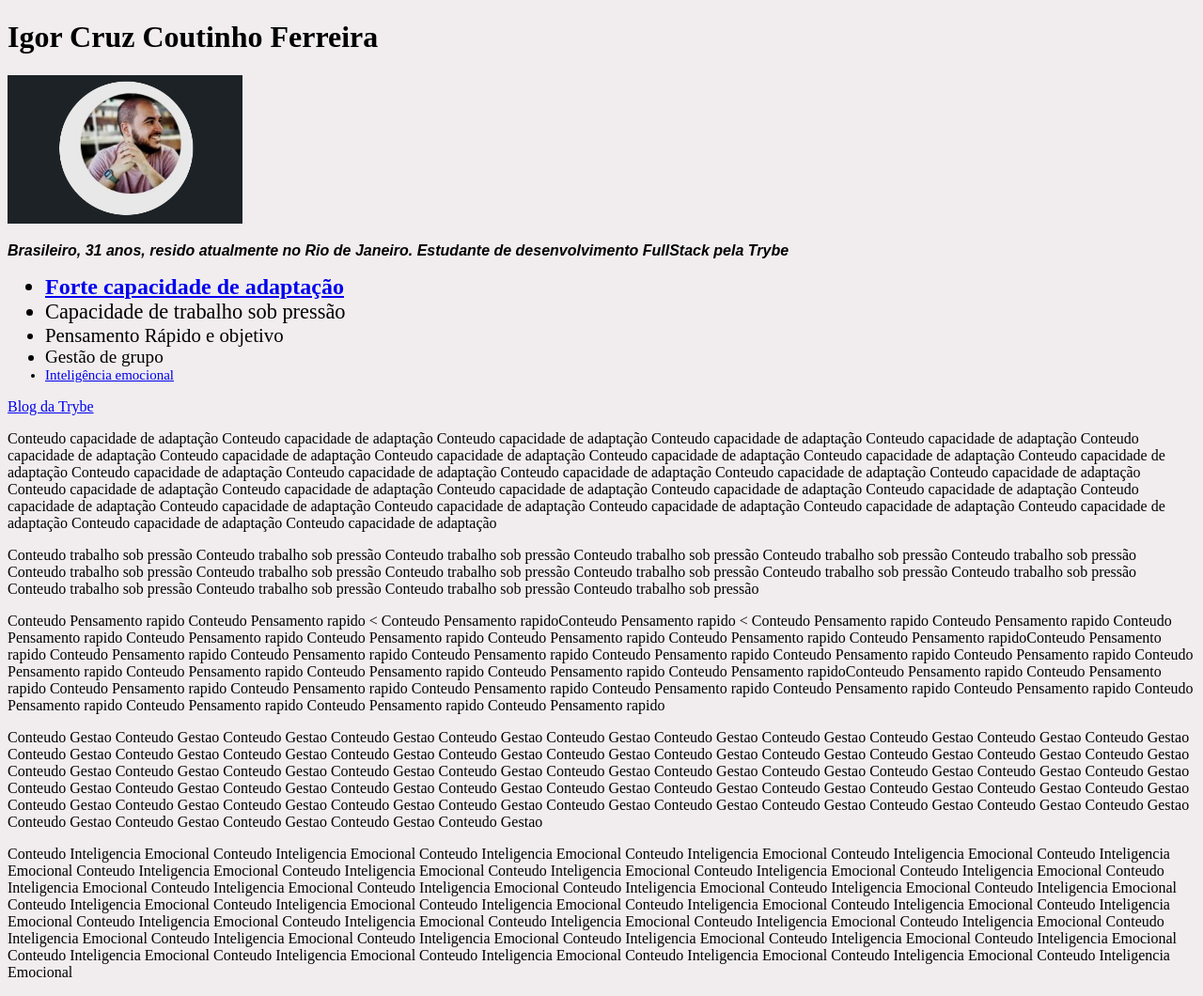
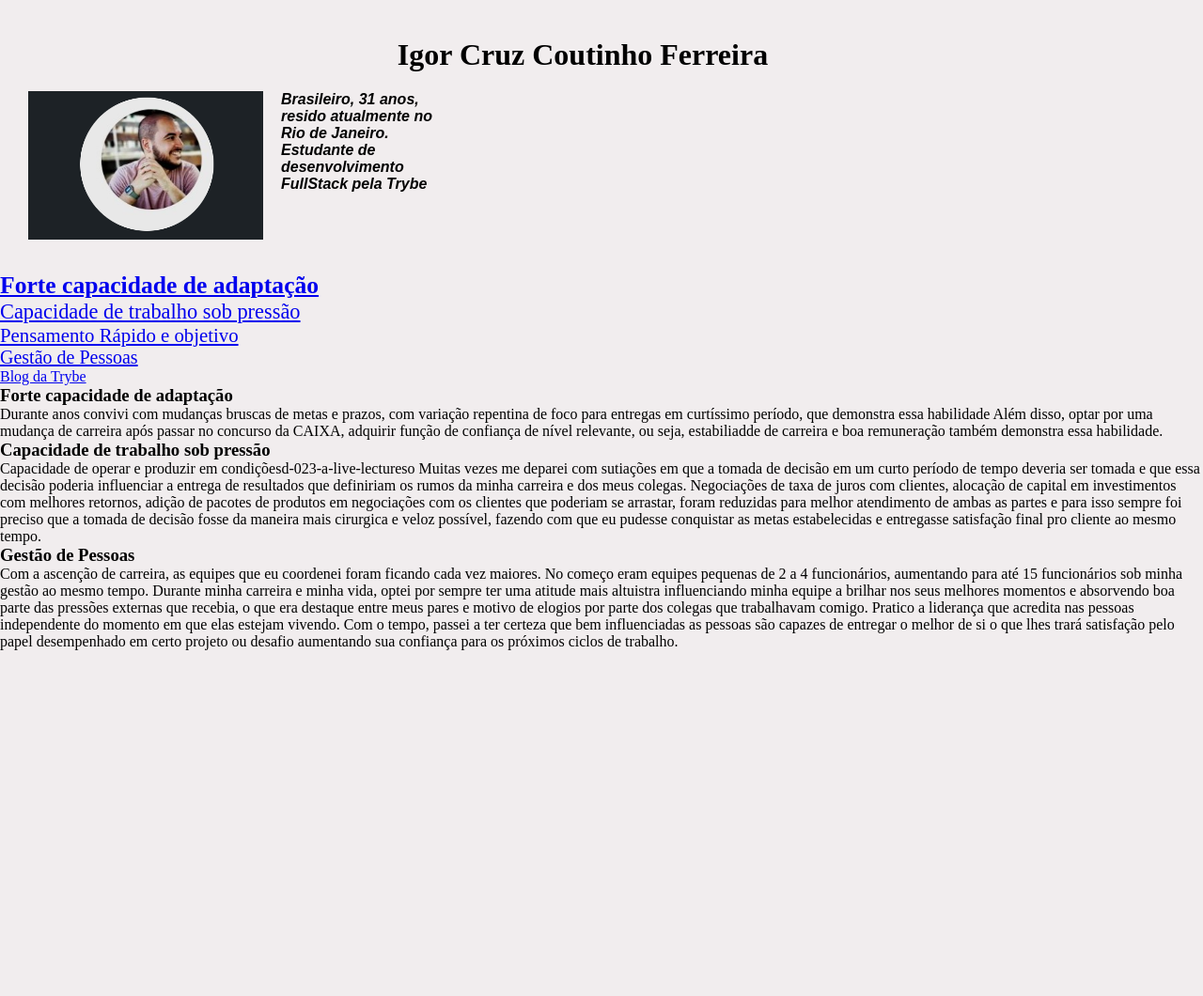
Before and after one commit to CCFerreira/CCFerreira.github.io, a plain HTML site: page index.html in a window 1280 px wide. Shown: the whole page at 94% size. After the commit the page ends 800 px from the top, so only its background shows below. Drawn offline with Linux system fonts and the light colour scheme.

Commit message:
requisitos 1,2 e 3

```diff
--- a/index.html
+++ b/index.html
@@ -4,92 +4,77 @@
 <meta charset="UTF-8">
 <title>Meu Portfólio Web</title>
 <link rel="stylesheet" type="text/css" href="style.css">
-<style>
-</style>
 </head>
 <body>
+    <div class="header">
+        <div class="titulo">
             <h1>Igor Cruz Coutinho Ferreira</h1>
+        </div>
+            <div class="apresentacao">
+                <div class="apresentacao-left">
                     <image src="Minhafoto.png"
                     alt="Foto de estudante de desenvolvimento Fullstack pela trybe"
                     width="250px">
+                </div>
+                <div class="apresentacao-right">
                     <p class="descricao"><em><strong> Brasileiro, 31 anos, resido atualmente
                         no Rio de Janeiro. Estudante de desenvolvimento
                     FullStack pela Trybe</strong></em></p>
+                </div>
+            </div>
+    </div>
 <ul>
     <li class="elemento1"><Strong><a href="#forte">Forte capacidade de adaptação</a></Strong></li>
-    <li class="elemento2">Capacidade de trabalho sob pressão</li>
-    <li class="elemento3">Pensamento Rápido e objetivo</li>
-    <li class="elemento4">Gestão de grupo</li>
-    <li class="elemento5"><a href="#inteligenciaEmocional">Inteligência emocional</a></li>
+    <li class="elemento2"><a href="#trabalho"> Capacidade de trabalho sob pressão</a></li>
+    <li class="elemento3"><a href="#pensamento">Pensamento Rápido e objetivo</a></li>
+    <li class="elemento4"><a href="#gestao">Gestão de Pessoas</a></li>
 </ul>
 <a href="https://blog.betrybe.com/?utm_medium=email&_hsmi=208321569&_hsenc=p2ANqtz-9_G9fynhmgTMtSjccNuRY4neuUSR25_XJgYX3tBp-uioFaTxwkg8BF7luDNImDfbopowIR3MqQM6SB6tKvnDi7wMOTRg&utm_content=208321569&utm_source=hs_automation"target="_blank"> Blog da Trybe</a>
-<p id="forte">Conteudo capacidade de adaptação Conteudo capacidade de adaptação
-    Conteudo capacidade de adaptação Conteudo capacidade de adaptação Conteudo capacidade de adaptação
-    Conteudo capacidade de adaptação Conteudo capacidade de adaptação
-    Conteudo capacidade de adaptação Conteudo capacidade de adaptação
-    Conteudo capacidade de adaptação Conteudo capacidade de adaptação
-    Conteudo capacidade de adaptação Conteudo capacidade de adaptação
-    Conteudo capacidade de adaptação Conteudo capacidade de adaptação
-    Conteudo capacidade de adaptação Conteudo capacidade de adaptação Conteudo capacidade de adaptação
-    Conteudo capacidade de adaptação Conteudo capacidade de adaptação
-    Conteudo capacidade de adaptação Conteudo capacidade de adaptação
-    Conteudo capacidade de adaptação Conteudo capacidade de adaptação Conteudo capacidade de adaptação
-    Conteudo capacidade de adaptação Conteudo capacidade de adaptação
-    Conteudo capacidade de adaptação Conteudo capacidade de adaptação
+<h3 id="forte">
+    Forte capacidade de adaptação
+</h3>
+<p>
+    Durante anos convivi com mudanças bruscas de metas e prazos,
+    com variação repentina de foco para entregas em curtíssimo período,
+     que demonstra essa habilidade
+    Além disso, optar por uma mudança de carreira após passar no concurso da CAIXA,
+    adquirir função de confiança de nível relevante,
+    ou seja, estabiliadde de carreira e boa remuneração
+    também demonstra essa habilidade.
+</p>
+<h3 id="trabalho">Capacidade de trabalho sob pressão</h3>
+<p>
+    Capacidade de operar e produzir em condiçõesd-023-a-live-lectureso</h3>
+    Muitas vezes me deparei com sutiações em que
+    a tomada de decisão em um curto período de tempo
+    deveria ser tomada e que essa decisão poderia influenciar
+    a entrega de resultados que definiriam os rumos da minha carreira
+    e dos meus colegas.
+     Negociações de taxa de juros com clientes,
+     alocação de capital em investimentos com melhores retornos,
+    adição de pacotes de produtos em negociações com os clientes que poderiam se arrastar,
+    foram reduzidas para melhor atendimento de ambas as partes
+    e para isso sempre foi preciso que a tomada de decisão fosse da maneira mais cirurgica e veloz possível,
+    fazendo com que eu pudesse conquistar as metas estabelecidas e entregasse satisfação final pro cliente ao mesmo tempo.
+</p>
+<h3 id="gestao"> Gestão de Pessoas</h3>
+<p>
+    Com a ascenção de carreira, as equipes que eu coordenei
+    foram ficando cada vez maiores.
+    No começo eram equipes pequenas de 2 a 4 funcionários,
+    aumentando para até 15 funcionários sob minha gestão ao mesmo tempo.
+    Durante minha carreira e minha vida,
+    optei por sempre ter uma atitude mais altuistra
+    influenciando minha equipe a brilhar nos seus melhores momentos
+    e absorvendo boa parte das pressões externas que recebia,
+    o que era destaque entre meus pares e motivo de elogios por parte dos colegas que trabalhavam comigo.
+    Pratico a liderança que acredita nas pessoas
+    independente do momento em que elas estejam vivendo.
+    Com o tempo, passei a ter certeza que bem influenciadas
+    as pessoas são capazes de entregar o melhor de si o que lhes trará satisfação pelo papel desempenhado em certo projeto ou desafio
+    aumentando sua confiança para os próximos ciclos de trabalho.
 
 </p>
-<p>Conteudo trabalho sob pressão Conteudo trabalho sob pressão Conteudo trabalho sob pressão
-    Conteudo trabalho sob pressão Conteudo trabalho sob pressão
-    Conteudo trabalho sob pressão Conteudo trabalho sob pressão
-    Conteudo trabalho sob pressão Conteudo trabalho sob pressão
-    Conteudo trabalho sob pressão Conteudo trabalho sob pressão Conteudo trabalho sob pressão
-    Conteudo trabalho sob pressão Conteudo trabalho sob pressão
-    Conteudo trabalho sob pressão Conteudo trabalho sob pressão
-
-</p>
-<p>Conteudo Pensamento rapido Conteudo Pensamento rapido <
-    Conteudo Pensamento rapidoConteudo Pensamento rapido <
-        Conteudo Pensamento rapido
-        Conteudo Pensamento rapido Conteudo Pensamento rapido
-        Conteudo Pensamento rapido Conteudo Pensamento rapido
-        Conteudo Pensamento rapido Conteudo Pensamento rapido
-        Conteudo Pensamento rapidoConteudo Pensamento rapido
-        Conteudo Pensamento rapido Conteudo Pensamento rapido
-        Conteudo Pensamento rapido Conteudo Pensamento rapido
-        Conteudo Pensamento rapido Conteudo Pensamento rapido Conteudo Pensamento rapido Conteudo Pensamento rapido
-        Conteudo Pensamento rapido Conteudo Pensamento rapido
-        Conteudo Pensamento rapidoConteudo Pensamento rapido
-        Conteudo Pensamento rapido Conteudo Pensamento rapido
-        Conteudo Pensamento rapido Conteudo Pensamento rapido Conteudo Pensamento rapido Conteudo Pensamento rapido
-        Conteudo Pensamento rapido Conteudo Pensamento rapido Conteudo Pensamento rapido
-        Conteudo Pensamento rapido Conteudo Pensamento rapido</p>
-<p> Conteudo Gestao  Conteudo Gestao  Conteudo Gestao  Conteudo Gestao  Conteudo Gestao
-    Conteudo Gestao  Conteudo Gestao  Conteudo Gestao  Conteudo Gestao  Conteudo Gestao
-    Conteudo Gestao  Conteudo Gestao  Conteudo Gestao  Conteudo Gestao  Conteudo Gestao
-    Conteudo Gestao  Conteudo Gestao  Conteudo Gestao
-    Conteudo Gestao  Conteudo Gestao  Conteudo Gestao  Conteudo Gestao  Conteudo Gestao
-    Conteudo Gestao  Conteudo Gestao  Conteudo Gestao  Conteudo Gestao  Conteudo Gestao
-    Conteudo Gestao  Conteudo Gestao  Conteudo Gestao  Conteudo Gestao  Conteudo Gestao  Conteudo Gestao
-    Conteudo Gestao  Conteudo Gestao  Conteudo Gestao  Conteudo Gestao  Conteudo Gestao  Conteudo Gestao
-    Conteudo Gestao  Conteudo Gestao  Conteudo Gestao  Conteudo Gestao  Conteudo Gestao
-    Conteudo Gestao  Conteudo Gestao  Conteudo Gestao  Conteudo Gestao  Conteudo Gestao
-    Conteudo Gestao  Conteudo Gestao  Conteudo Gestao  Conteudo Gestao  Conteudo Gestao
-    Conteudo Gestao  Conteudo Gestao  Conteudo Gestao  Conteudo Gestao  Conteudo Gestao
-
-</p>
-<p id="inteligenciaEmocional">Conteudo Inteligencia Emocional Conteudo Inteligencia Emocional Conteudo Inteligencia Emocional
-    Conteudo Inteligencia Emocional Conteudo Inteligencia Emocional Conteudo Inteligencia Emocional
-    Conteudo Inteligencia Emocional Conteudo Inteligencia Emocional
-    Conteudo Inteligencia Emocional Conteudo Inteligencia Emocional
-    Conteudo Inteligencia Emocional Conteudo Inteligencia Emocional
-    Conteudo Inteligencia Emocional Conteudo Inteligencia Emocional Conteudo Inteligencia Emocional
-    Conteudo Inteligencia Emocional Conteudo Inteligencia Emocional Conteudo Inteligencia Emocional Conteudo Inteligencia Emocional
-    Conteudo Inteligencia Emocional Conteudo Inteligencia Emocional Conteudo Inteligencia Emocional Conteudo Inteligencia Emocional
-    Conteudo Inteligencia Emocional Conteudo Inteligencia Emocional Conteudo Inteligencia Emocional Conteudo Inteligencia Emocional
-    Conteudo Inteligencia Emocional Conteudo Inteligencia Emocional Conteudo Inteligencia Emocional Conteudo Inteligencia Emocional
-    Conteudo Inteligencia Emocional Conteudo Inteligencia Emocional Conteudo Inteligencia Emocional Conteudo Inteligencia Emocional
-    Conteudo Inteligencia Emocional Conteudo Inteligencia Emocional Conteudo Inteligencia Emocional
-    Conteudo Inteligencia Emocional Conteudo Inteligencia Emocional
 
 </p>
 </body>
--- a/style.css
+++ b/style.css
@@ -1,3 +1,7 @@
+* {
+    margin: 0;
+    padding: 0;
+}
 body{
     background-color: rgb(241,237,238);
 }
@@ -8,11 +12,9 @@ font-family: 'Times New Roman', Times, serif;
     font-family: Arial, Helvetica, sans-serif;
 
 }
-.elemento5 {
-    font-size: 15px;
-}
+
 .elemento4 {
-    font-size: 1.2em;
+    font-size: 20px;
 }
 .elemento3 {
     font-size: 1.3em;
@@ -21,5 +23,23 @@ font-family: 'Times New Roman', Times, serif;
     font-size: 1.4em;
 }
 .elemento1 {
-    font-size: 1.5em;
+    font-size: 1.6em;
 }
+.header {
+    padding: 40px 70px 30px 30px
+}
+.titulo {
+    margin-bottom: 20px;
+    text-align: center;
+}
+.apresentacao-left {
+    display: inline-block;
+    vertical-align: top;
+}
+.apresentacao-right {
+    min-width: auto;
+    width: 15%;
+    display: inline-block;
+    vertical-align: top;
+    padding-left: 15px;
+}
```
Lines whose indentation alone changed are shown as unchanged.
